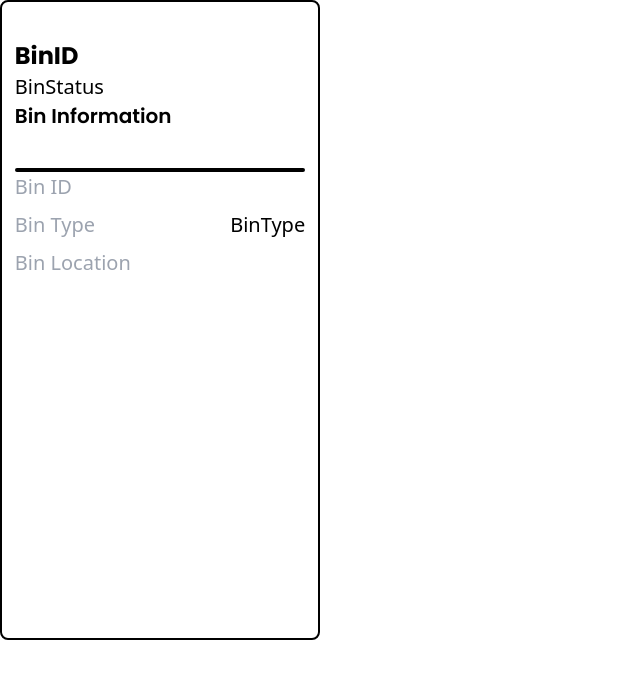
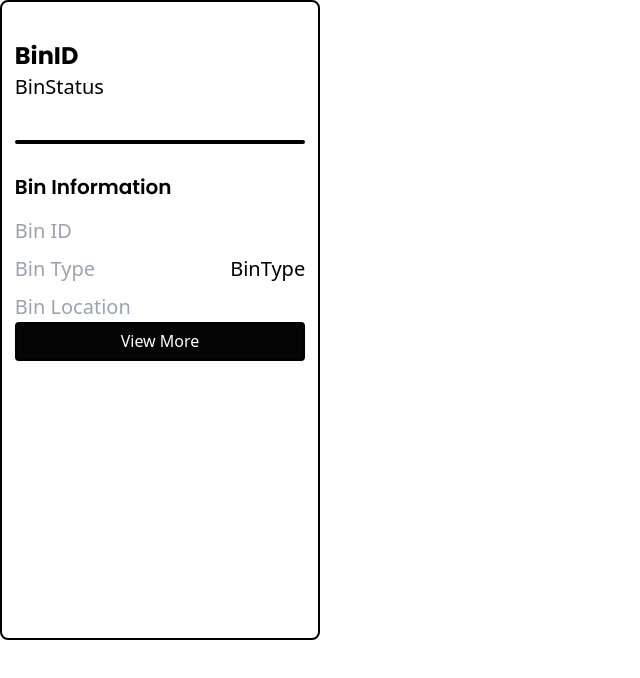
Before and after one commit to caleb05w/BinThereDumpedThat, a React (Create React App) app in the folder client-side/: page /sideBar in a window 1280 px wide. Shown: the top 678 px of the page, without its empty margins (0-640 px from the left). Built offline with nearby package versions, Linux system fonts and the light colour scheme; a web font is replaced by a local one.

Commit message:
added more stuff to sidebar

```diff
--- a/client-side/src/components/SideBar.js
+++ b/client-side/src/components/SideBar.js
@@ -9,13 +9,13 @@ function SideBar({BinID, BinType, BinLocation, BinStatus, Image}) {
         <p> {BinID} </p>
         <p>{BinStatus}<span>BinStatus</span></p>
 
-        <h1 className='text-xl poppins-semibold'> Bin Information </h1>
-
         <div className='border-2 border-black w-[100%] min-h-[30%] m-auto rounded-[0.5rem] mt-[13%]'>
           {/* <img src={}></img> */}
         </div>
 
-        <div className='flex-col flex gap-2'>
+        <h1 className='text-xl poppins-semibold mt-[10%]'> Bin Information </h1>
+
+        <div className='flex-col flex gap-2 mt-[5%]'>
           <div className='w-[100%] flex justify-between'>
             <p className='text-gray-400'> Bin ID </p>
             <p> {BinID} </p>
@@ -32,6 +32,9 @@ function SideBar({BinID, BinType, BinLocation, BinStatus, Image}) {
           </div>
         </div>
 
+      <div className='abolsute'>
+        <Button className='relative b-0' text='View More' />
+      </div>
 
     </div>
   )
```
